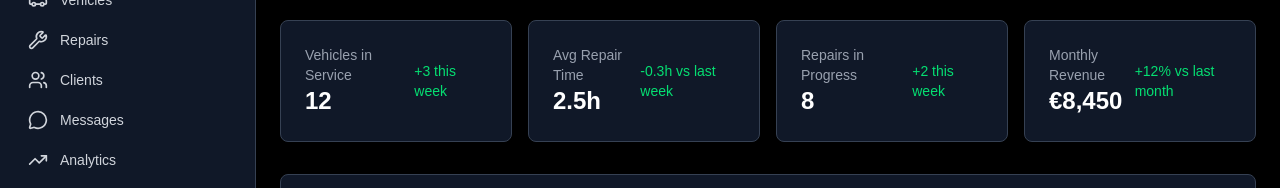
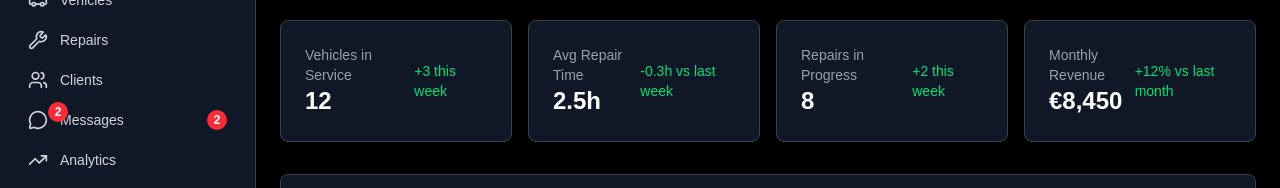
Before and after one commit to media2net-app/byeauto, a Next.js app: page /dashboard in a window 1280 px wide. Shown: the part 175-363 px from the top of the page. Built offline with nearby package versions, Linux system fonts and the light colour scheme.

Commit message:
Add notification badge showing 2 new messages in sidebar Messages link

```diff
--- a/src/components/Sidebar.tsx
+++ b/src/components/Sidebar.tsx
@@ -32,43 +32,50 @@ export default function Sidebar({ onLogout }: SidebarProps) {
       name: "Dashboard",
       href: "/dashboard",
       icon: BarChart3,
-      current: pathname === "/dashboard"
+      current: pathname === "/dashboard",
+      notifications: 0
     },
     {
       name: "Vehicles",
       href: "/dashboard/vehicles",
       icon: Car,
-      current: pathname === "/dashboard/vehicles"
+      current: pathname === "/dashboard/vehicles",
+      notifications: 0
     },
     {
       name: "Repairs",
       href: "/dashboard/repairs",
       icon: Wrench,
-      current: pathname === "/dashboard/repairs"
+      current: pathname === "/dashboard/repairs",
+      notifications: 0
     },
     {
       name: "Clients",
       href: "/dashboard/clients",
       icon: Users,
-      current: pathname === "/dashboard/clients"
+      current: pathname === "/dashboard/clients",
+      notifications: 0
     },
     {
       name: "Messages",
       href: "/dashboard/messages",
       icon: MessageCircle,
-      current: pathname === "/dashboard/messages"
+      current: pathname === "/dashboard/messages",
+      notifications: 2
     },
     {
       name: "Analytics",
       href: "/dashboard/analytics",
       icon: TrendingUp,
-      current: pathname === "/dashboard/analytics"
+      current: pathname === "/dashboard/analytics",
+      notifications: 0
     },
     {
       name: "Settings",
       href: "/dashboard/settings",
       icon: Settings,
-      current: pathname === "/dashboard/settings"
+      current: pathname === "/dashboard/settings",
+      notifications: 0
     }
   ];
 
@@ -143,14 +150,30 @@ export default function Sidebar({ onLogout }: SidebarProps) {
               <li key={item.name}>
                 <Link
                   href={item.href}
-                         className={`flex items-center px-3 py-2 rounded-lg text-sm font-medium transition-colors ${
+                  className={`flex items-center px-3 py-2 rounded-lg text-sm font-medium transition-colors relative ${
                     item.current
                       ? "bg-purple-600 text-white"
                       : "text-gray-300 hover:bg-gray-800 hover:text-white"
                   }`}
                 >
+                  <div className="relative">
                     <item.icon className="w-5 h-5 mr-3" />
-                         {!isCollapsed && <span>{item.name}</span>}
+                    {item.notifications > 0 && (
+                      <div className="absolute -top-2 -right-2 bg-red-500 text-white text-xs rounded-full w-5 h-5 flex items-center justify-center font-bold">
+                        {item.notifications > 9 ? '9+' : item.notifications}
+                      </div>
+                    )}
+                  </div>
+                  {!isCollapsed && (
+                    <div className="flex items-center justify-between flex-1">
+                      <span>{item.name}</span>
+                      {item.notifications > 0 && (
+                        <div className="bg-red-500 text-white text-xs rounded-full w-5 h-5 flex items-center justify-center font-bold">
+                          {item.notifications > 9 ? '9+' : item.notifications}
+                        </div>
+                      )}
+                    </div>
+                  )}
                 </Link>
               </li>
             ))}
```
Lines whose indentation alone changed are shown as unchanged.
